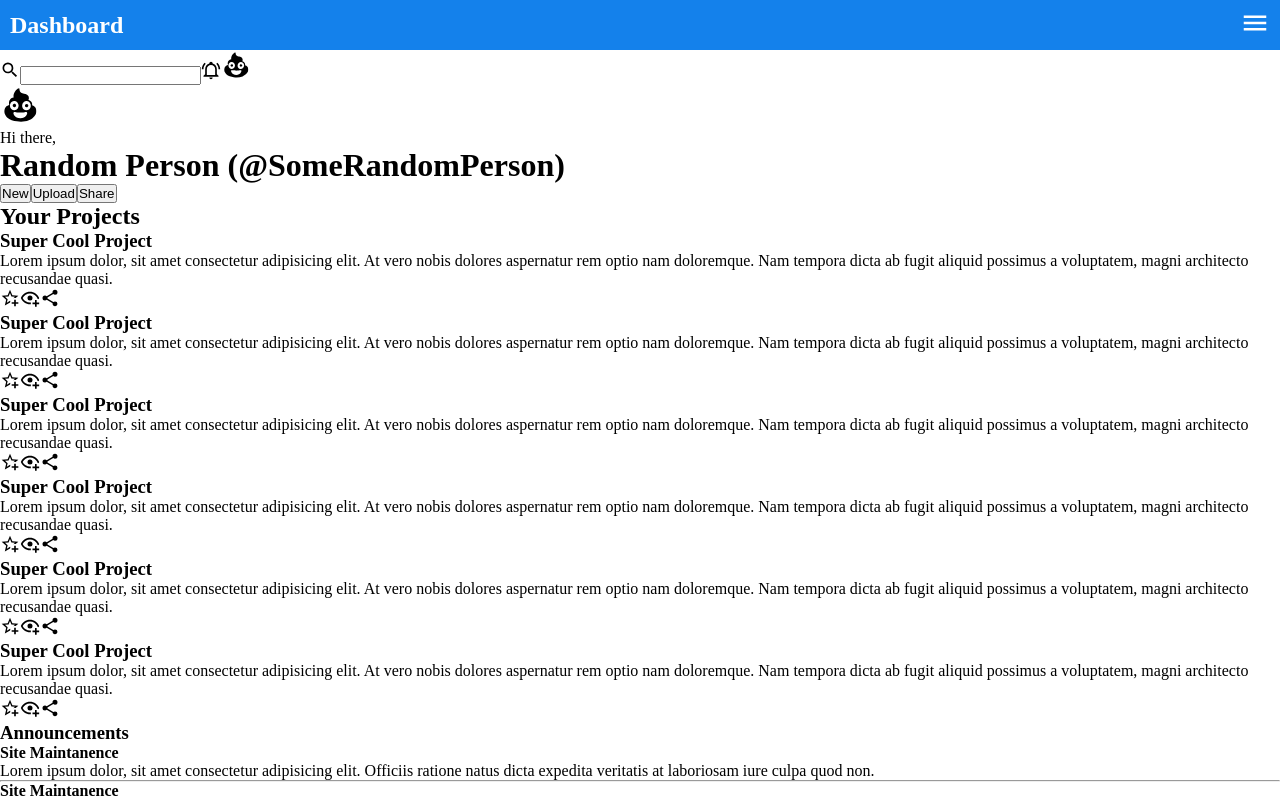
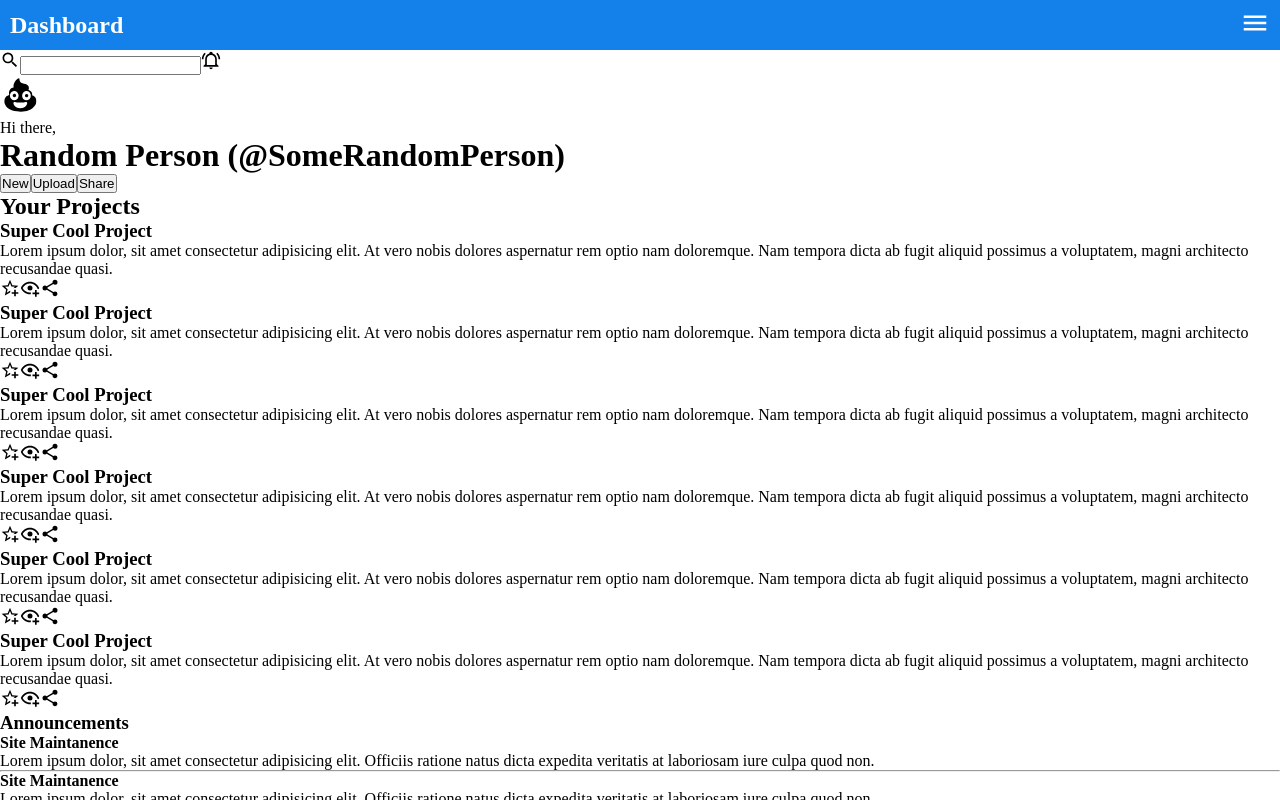
Before and after one commit to ImExtraPolite3/admin-dashboard, a React (Vite) app: page / in a window 1280 px wide. Shown: the top 800 px of the page. Built offline with nearby package versions, Linux system fonts and the light colour scheme.

Commit message:
remove account section

```diff
--- a/src/components/Header.jsx
+++ b/src/components/Header.jsx
@@ -13,8 +13,6 @@ export default function Header() {
         <img src="magnify.svg" alt="" width="20px" />
         <input type="text" />
         <img src="bell-ring-outline.svg" alt="" width="20px" />
-        <img src="emoticon-poop.svg" alt="" width="30px" />
-        <h3 className="hide">Random Person</h3>
       </div>
       <div>
         <img src="emoticon-poop.svg" alt="" width="40px" />
```
